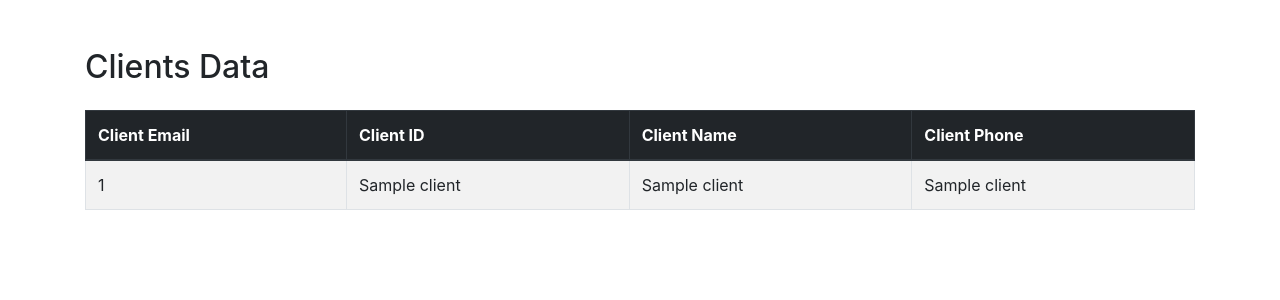
After one commit to Tealiosv2/TeraDrive, a Flask app: page /get_client_details in a window 1280 px wide. The commit adds this page. Shown: the top 300 px of the page. Run offline with Flask 3, Linux system fonts and the light colour scheme; a user stored in the database is signed in; a database or web service that is not in the repository returns one stand-in record (values such as "Sample title"); some libraries are stand-ins or nearby versions.

Commit message:
view client

```diff
--- a/app.py
+++ b/app.py
@@ -223,6 +223,13 @@ def update_case():
 
     return redirect(url_for('display_cases'))
 
+@app.route('/get_client_details')
+@login_required
+def get_client_details():
+    client_id = request.args.get('client_id')
+    client_details = database_operations.get_client_details(client_id)
+    return render_template('client_details.html', client_details=client_details)
+
 
 @app.route('/delete_case')
 @login_required
--- a/backend/database_operations.py
+++ b/backend/database_operations.py
@@ -158,6 +158,19 @@ def get_case_columns():
     return columns
 
 
+def get_client_details(client_id):
+    conn = connect()
+    cursor = conn.cursor()
+
+    query = """ SELECT * FROM clients WHERE client_id = %s; """
+
+    cursor.execute(query, (client_id,))
+    client_details = cursor.fetchall()
+    cursor.close()
+    conn.close()
+    return client_details
+
+
 def create_case(cases_data):
     conn = connect()
     cursor = conn.cursor()
--- /dev/null
+++ b/templates/client_details.html
@@ -0,0 +1,45 @@
+<!DOCTYPE html>
+<html lang="en">
+<head>
+    <meta charset="UTF-8">
+    <meta name="viewport" content="width=device-width, initial-scale=1.0">
+    <title>Clients Data</title>
+    <!-- Bootstrap CSS -->
+    <link rel="stylesheet" href="https://maxcdn.bootstrapcdn.com/bootstrap/4.0.0/css/bootstrap.min.css">
+    <!-- Add your additional styling here if needed -->
+</head>
+<body>
+
+    <div class="container mt-5">
+        <h2 class="mb-4">Clients Data</h2>
+        <div class="table-responsive">
+            <table class="table table-bordered table-striped">
+                <thead class="thead-dark">
+                    <tr>
+                        <th>Client Email</th>
+                        <th>Client ID</th>
+                        <th>Client Name</th>
+                        <th>Client Phone</th>
+                    </tr>
+                </thead>
+                <tbody>
+                    {% for client in client_details %}
+                        <tr>
+                            <td>{{ client[0] }}</td>
+                            <td>{{ client[1] }}</td>
+                            <td>{{ client[2] }}</td>
+                            <td>{{ client[3] }}</td>
+                        </tr>
+                    {% endfor %}
+                </tbody>
+            </table>
+        </div>
+    </div>
+
+    <!-- Bootstrap JS and Popper.js (required for Bootstrap) -->
+    <script src="https://code.jquery.com/jquery-3.2.1.slim.min.js"></script>
+    <script src="https://cdnjs.cloudflare.com/ajax/libs/popper.js/1.12.9/umd/popper.min.js"></script>
+    <script src="https://maxcdn.bootstrapcdn.com/bootstrap/4.0.0/js/bootstrap.min.js"></script>
+
+</body>
+</html>
--- a/templates/clients.html
+++ b/templates/clients.html
@@ -19,6 +19,7 @@
                     <th>Email</th>
                     <th>Phone Number</th>
                     <th>View Cases</th>
+                    <th>View Client</th>
 
                 </tr>
             </thead>
@@ -31,6 +32,9 @@
                     <td>{{ record['client_phone'] }}</td>
                     <td>
                         <a href="{{ url_for('get_client_cases', client_email=record['client_email']) }}" class="btn btn-primary">View Cases</a>
+                    </td>
+                    <td>
+                        <a href="{{  url_for('get_client_details', client_id=record['client_id']) }}" class="btn btn-primary">View Client</a>
                     </td>
                 </tr>
                 {% endfor %}
```
